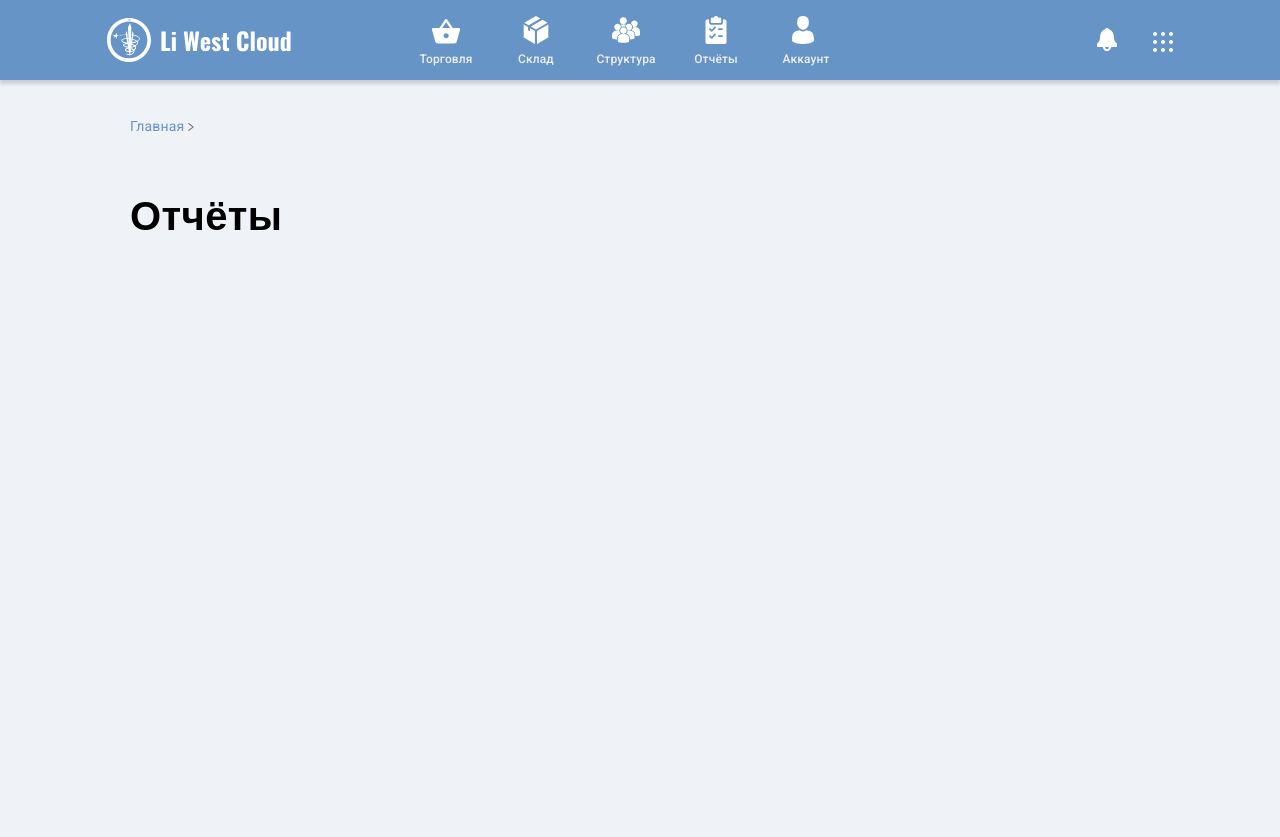
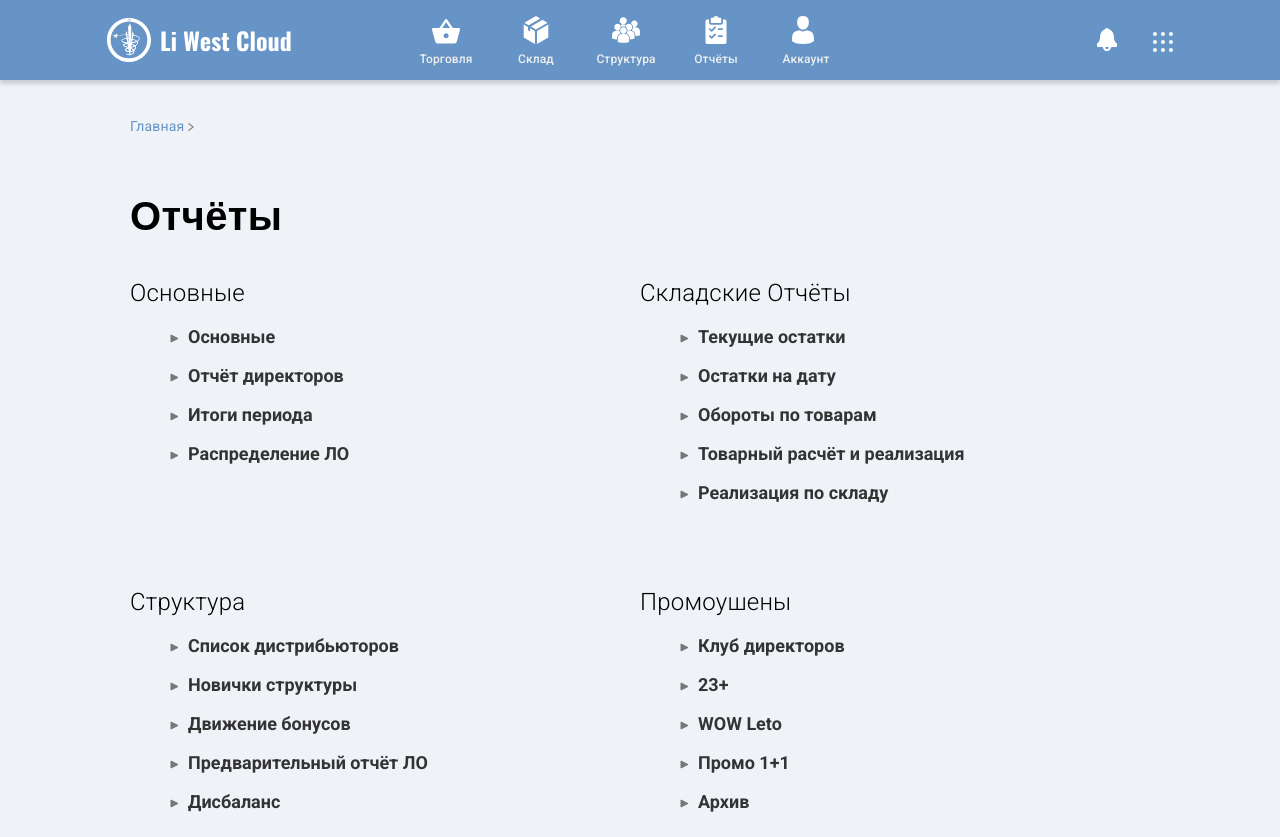
Before and after one commit to NSmolyakov/LWCloud, a React (Create React App) app: page /reports in a window 1280 px wide. Before the commit the page ends 800 px from the top, so only its background shows below. Built offline with nearby package versions, Linux system fonts and the light colour scheme.

Commit message:
create Reports Component

```diff
--- /dev/null
+++ b/src/components/Content/Reports/Reports.css
@@ -0,0 +1,37 @@
+.ReportsWrapper{
+    display: grid;
+    grid-template-columns: 1fr 1fr;
+    grid-row-gap: 50px;
+}
+
+.Reports h3 {
+    font-family: 'Roboto', sans-serif;
+    font-weight: 300;
+    font-size: 24px;
+    line-height: 0px;
+    letter-spacing: 0.01em;
+    text-transform: capitalize;
+
+    color: #000000;
+}
+
+
+.Reports li {
+    font-family: 'Roboto', sans-serif;
+    font-weight: bold;
+    font-size: 18px;
+    line-height: 39px;
+    list-style-type: none;
+
+    color: #333333;
+}
+
+.Reports li:hover {
+    cursor: pointer;
+}
+
+.Reports li::before {
+    content: url(../../../assets/img/Vector.svg);
+    padding-right:8px;
+
+}
--- a/src/components/Content/Reports/Reports.jsx
+++ b/src/components/Content/Reports/Reports.jsx
@@ -1,7 +1,58 @@
 import React from 'react'
+import './Reports.css'
+
 
 function Reports() {
-    return(<h1>Отчёты  </h1>)
+    return(<div className='Reports'>
+        <h1>Отчёты  </h1>
+
+        <div className='ReportsWrapper'>
+            <div className='ReportsCategory'>
+            <h3>Основные</h3>
+                <ul>
+                    <li>Основные</li>
+                    <li>Отчёт директоров</li>
+                    <li>Итоги периода</li>
+                    <li>Распределение ЛО</li>
+                </ul>
+            </div>
+
+            <div className='ReportsCategory'>
+            <h3>Складские отчёты</h3>
+                <ul>
+                    <li>Текущие остатки</li>
+                    <li>Остатки на дату</li>
+                    <li>Обороты по товарам</li>
+                    <li>Товарный расчёт и реализация</li>
+                    <li>Реализация по складу</li>
+                </ul>
+            </div>
+
+            <div className='ReportsCategory'>
+            <h3>Структура</h3>
+                <ul>
+                    <li>Список дистрибьюторов</li>
+                    <li>Новички структуры</li>
+                    <li>Движение бонусов</li>
+                    <li>Предварительный отчёт ЛО</li>
+                    <li>Дисбаланс</li>
+                </ul>
+            </div>
+
+            <div className='ReportsCategory'>
+            <h3>Промоушены</h3>
+                <ul>
+                    <li>Клуб директоров</li>
+                    <li>23+</li>
+                    <li>WOW Leto</li>
+                    <li>Промо 1+1</li>
+                    <li>Архив</li>
+                </ul>
+            </div>
+
+        </div>
+    </div>
+    )
 }
 
 export default Reports;
```
Also changed, not shown: src/assets/img/Vector.svg (added).
